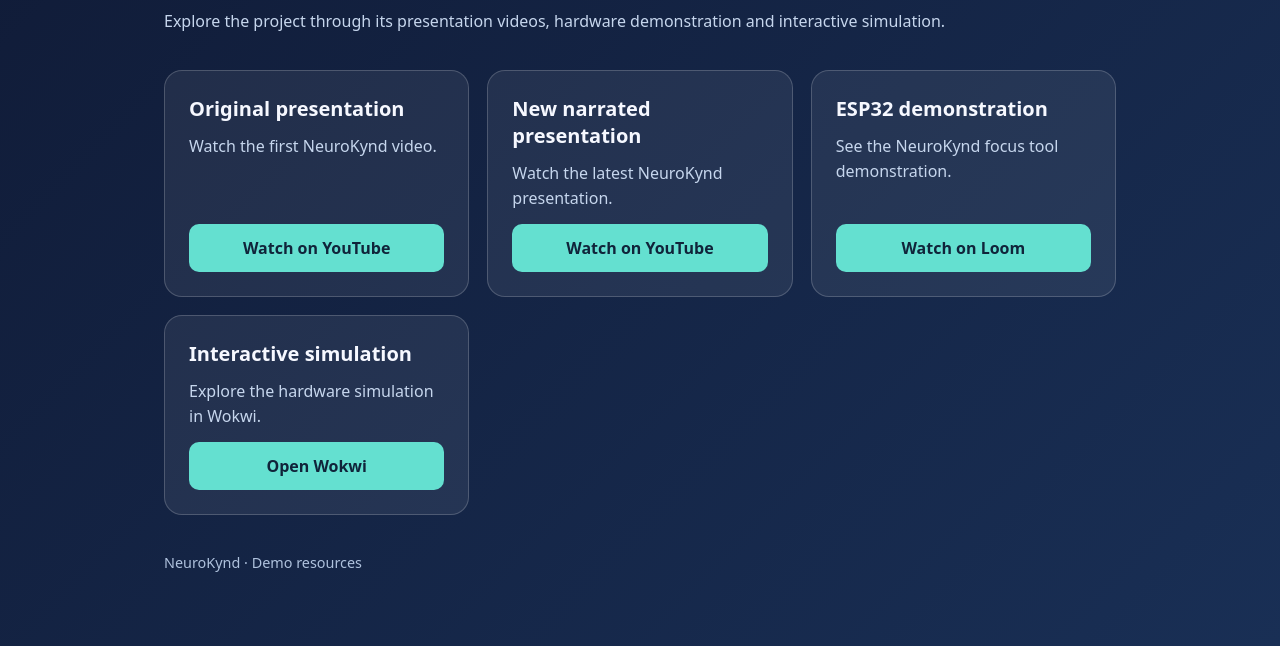
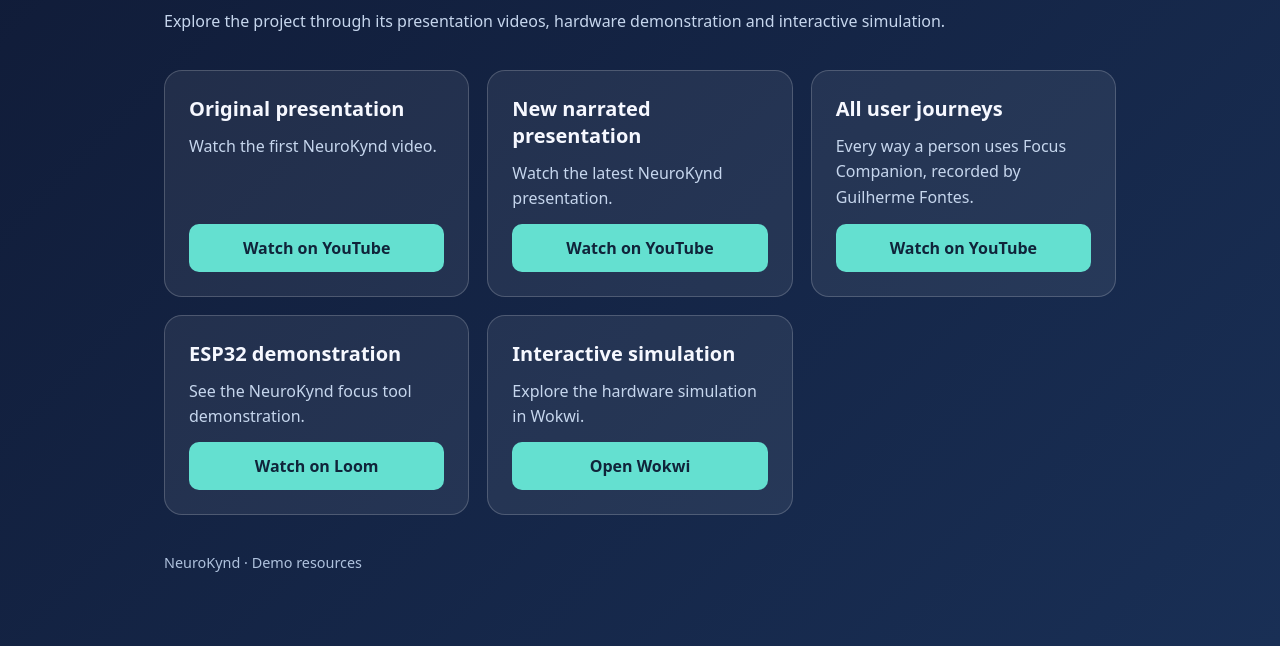
Before and after one commit to Sara-Timoteo/neurokynd-demo, a plain HTML site: page index.html in a window 1280 px wide. Shown: the part 154-800 px from the top of the page. Drawn offline with Linux system fonts and the light colour scheme.

Commit message:
Add video with all user journeys

```diff
--- a/index.html
+++ b/index.html
@@ -10,6 +10,7 @@
 <body><main><h1>NeuroKynd</h1><p>Explore the project through its presentation videos, hardware demonstration and interactive simulation.</p><section class="grid" aria-label="Demo resources">
 <article class="card"><h2>Original presentation</h2><p>Watch the first NeuroKynd video.</p><a href="https://youtu.be/LG3SkIAi6rk" target="_blank" rel="noopener noreferrer">Watch on YouTube</a></article>
 <article class="card"><h2>New narrated presentation</h2><p>Watch the latest NeuroKynd presentation.</p><a href="https://youtu.be/rfW6oe1XG-4" target="_blank" rel="noopener noreferrer">Watch on YouTube</a></article>
+<article class="card"><h2>All user journeys</h2><p>Every way a person uses Focus Companion, recorded by Guilherme Fontes.</p><a href="https://youtu.be/eAv8HrTGjKU" target="_blank" rel="noopener noreferrer">Watch on YouTube</a></article>
 <article class="card"><h2>ESP32 demonstration</h2><p>See the NeuroKynd focus tool demonstration.</p><a href="https://www.loom.com/share/a756eea7b59741a0b27b1b2bb347fafd" target="_blank" rel="noopener noreferrer">Watch on Loom</a></article>
 <article class="card"><h2>Interactive simulation</h2><p>Explore the hardware simulation in Wokwi.</p><a href="https://wokwi.com/projects/480523753692568577" target="_blank" rel="noopener noreferrer">Open Wokwi</a></article>
 </section><footer>NeuroKynd · Demo resources</footer></main></body></html>
```
